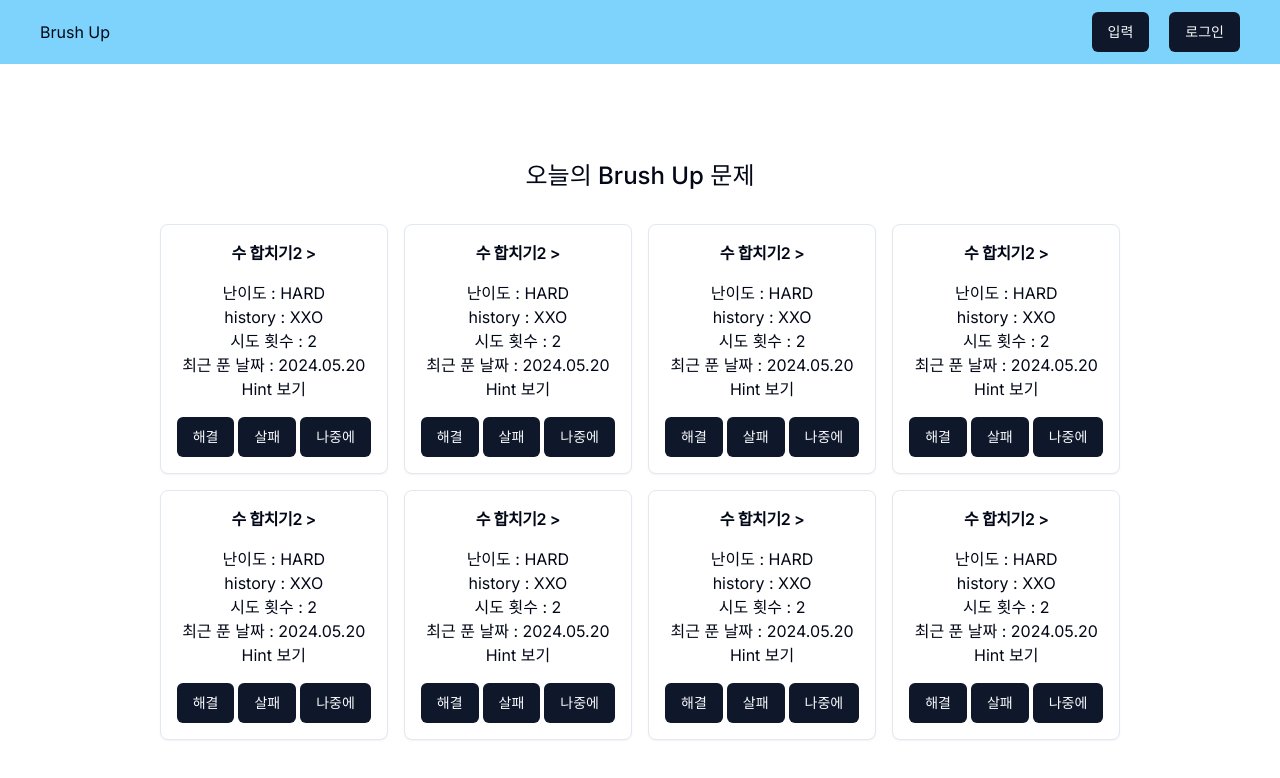
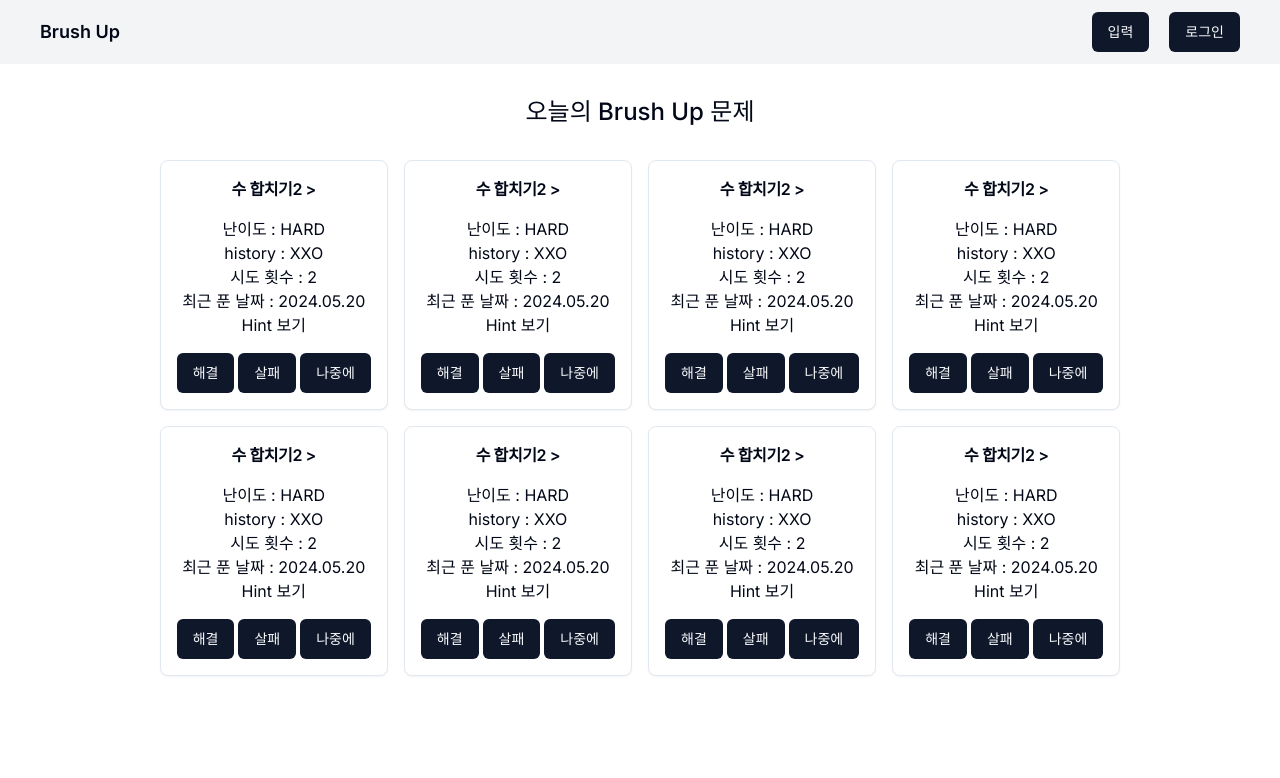
Before and after one commit to dongree/brushup, a Next.js app: page / in a window 1280 px wide. Shown: the top 778 px of the page. Built offline with nearby package versions, Linux system fonts and the light colour scheme; no server answers.

Commit message:
Chore: 간단한 UI 수정

```diff
--- a/src/app/page.tsx
+++ b/src/app/page.tsx
@@ -3,7 +3,7 @@ import Image from "next/image";
 
 export default function Home() {
   return (
-    <main className="mt-[5%] flex flex-col items-center justify-between">
+    <main className="mt-32px flex flex-col items-center justify-between">
       <h3 className="my-8 text-2xl font-medium">오늘의 Brush Up 문제</h3>
       <section className="grid grid-cols-1 gap-4 sm:grid-cols-2 md:grid-cols-3 lg:grid-cols-4 ">
         <QuestionCard />
--- a/src/components/Header.tsx
+++ b/src/components/Header.tsx
@@ -2,13 +2,16 @@
 
 import { useSession, signIn, signOut } from "next-auth/react";
 import { Button } from "./ui/button";
+import Link from "next/link";
 
 export default function Header() {
   const { data: session } = useSession();
 
   return (
-    <header className="flex h-16 items-center justify-between bg-sky-300 px-10">
-      <h1>Brush Up</h1>
+    <header className="flex h-16 items-center justify-between bg-gray-100 px-10">
+      <h1 className="text-lg font-semibold">
+        <Link href={"/"}> Brush Up</Link>
+      </h1>
       <div className="flex gap-5">
         <Button>입력</Button>
         {session ? (
```
